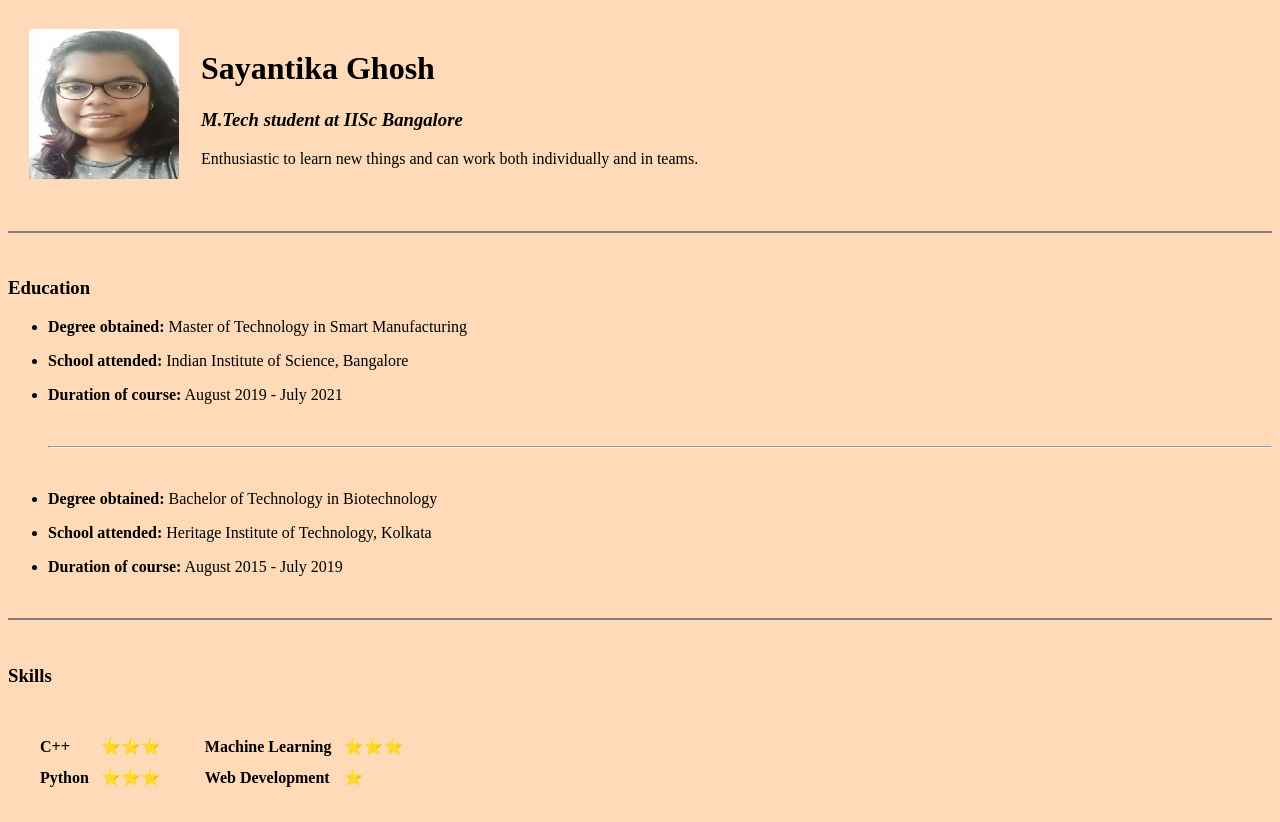
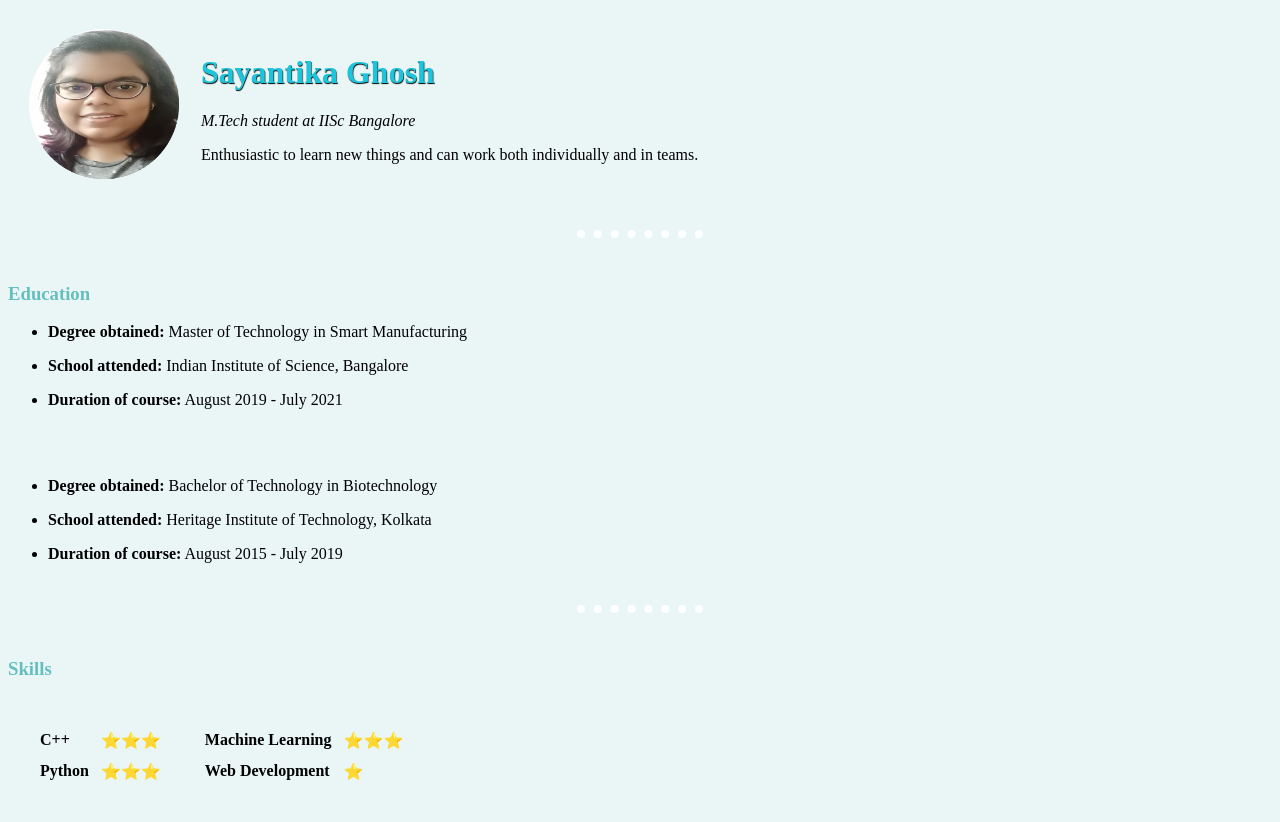
Before and after one commit to sayantikag98/cv, a plain HTML site: page index.html in a window 1280 px wide. Shown: the top 822 px of the page. Drawn offline with Linux system fonts and the light colour scheme.

Commit message:
Added few more files
Added styles.css file changed the image and modified index.html

```diff
--- /dev/null
+++ b/css/styles.css
@@ -0,0 +1,21 @@
+body{
+  background-color: #EAF6F6;
+}
+
+hr{
+  background-color:#EAF6F6;
+  border-style:none;
+  border-top-style: dotted;
+  border-color: white;
+  width: 10%;
+  border-width: 8px;
+}
+
+h1{
+  color: #1CC5DC;
+  text-shadow: 0.5px 0.5px 1px black;
+}
+
+h3{
+  color:#66BFBF;
+}
--- a/index.html
+++ b/index.html
@@ -1,20 +1,22 @@
 <!DOCTYPE html>
 <html>
+
 <head>
-        <meta charset = "utf-8">
+  <meta charset="utf-8">
   <title>✵ ֆᏩ ✵ Sayantika's Personal Site</title>
+  <link rel = "stylesheet" href = "css/styles.css" />
 </head>
 
-    <body style = "background-color : #ffdab9">
-        <table cellspacing = "20">
+<body>
+  <table cellspacing="20">
     <tbody>
       <tr>
         <td>
-                        <img src = "images/my_photo.jpg" height = "150px" width = "150px" alt = "My Photo">
+          <img src="images/my_photo_1.png" height="150px" width="150px" alt="My Photo">
         </td>
         <td>
           <h1>Sayantika Ghosh</h1>
-                        <h3><em>M.Tech student at IISc Bangalore</em></h3>
+          <p><em>M.Tech student at IISc Bangalore</em></p>
           <p>Enthusiastic to learn new things and can work both individually and in teams.</p>
         </td>
       </tr>
@@ -23,29 +25,40 @@
 
 
   <br>
-        <hr size = "2" noshade>
+  <hr size="2" noshade>
   <br>
   <h3>Education</h3>
   <ul>
-            <li><p><strong>Degree obtained:</strong> Master of Technology in Smart Manufacturing</p></li>
-            <li><p><strong>School attended:</strong> Indian Institute of Science, Bangalore</p></li>
-            <li><p><strong>Duration of course:</strong> August 2019 - July 2021</p></li>
+    <li>
+      <p><strong>Degree obtained:</strong> Master of Technology in Smart Manufacturing</p>
+    </li>
+    <li>
+      <p><strong>School attended:</strong> Indian Institute of Science, Bangalore</p>
+    </li>
+    <li>
+      <p><strong>Duration of course:</strong> August 2019 - July 2021</p>
+    </li>
     <br>
-            <hr>
     <br>
-            <li><p><strong>Degree obtained:</strong> Bachelor of Technology in Biotechnology</p></li>
-            <li><p><strong>School attended:</strong> Heritage Institute of Technology, Kolkata</p></li>
-            <li><p><strong>Duration of course:</strong> August 2015 - July 2019</p></li>
+    <li>
+      <p><strong>Degree obtained:</strong> Bachelor of Technology in Biotechnology</p>
+    </li>
+    <li>
+      <p><strong>School attended:</strong> Heritage Institute of Technology, Kolkata</p>
+    </li>
+    <li>
+      <p><strong>Duration of course:</strong> August 2015 - July 2019</p>
+    </li>
   </ul>
   <br>
-        <hr size = "2" noshade>
+  <hr size="2" noshade>
   <br>
   <h3>Skills</h3>
-        <table cellspacing = "20">
+  <table cellspacing="20">
     <tbody>
       <tr>
         <td>
-                        <table cellspacing = "10">
+          <table cellspacing="10">
             <tbody>
               <tr>
                 <td>
@@ -67,7 +80,7 @@
           </table>
         </td>
         <td>
-                        <table cellspacing = "10">
+          <table cellspacing="10">
             <tbody>
               <tr>
                 <td>
@@ -92,11 +105,11 @@
     </tbody>
   </table>
   <br>
-        <hr size = "2" noshade>
+  <hr size="2" noshade>
   <br>
   <h3>Internship Experience</h3>
   <br>
-        <table border = "2" cellspacing = "5">
+  <table border="2" cellspacing="5">
     <thead>
       <tr>
         <th>Name of the organization</th>
@@ -115,7 +128,7 @@
     </tfoot>
   </table>
   <br>
-        <hr size = "2" noshade>
+  <hr size="2" noshade>
   <br>
   <h3>My Hobbies</h3>
   <ol>
@@ -124,11 +137,12 @@
     <li>Playing <strong>chess</strong></li>
   </ol>
   <br>
-        <hr size = "2" noshade>
+  <hr size="2" noshade>
   <br>
   <footer>
     <br>
-            <a href = "contact_me.html">Contact Me</a>
+    <a href="contact_me.html">Contact Me</a>
   </footer>
 </body>
+
 </html>
```
Also changed, not shown: images/my_photo_1.png (added). Lines whose indentation alone changed are shown as unchanged.
